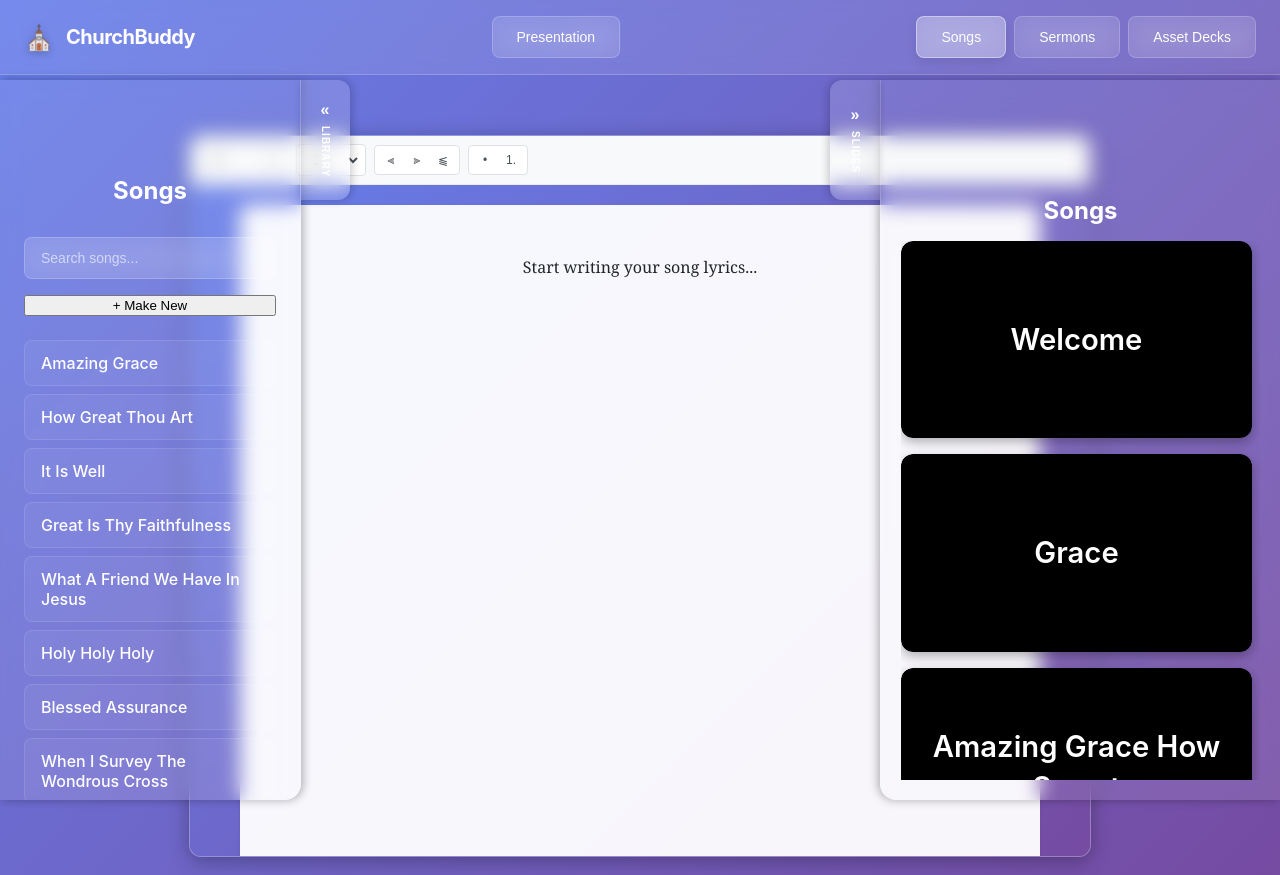
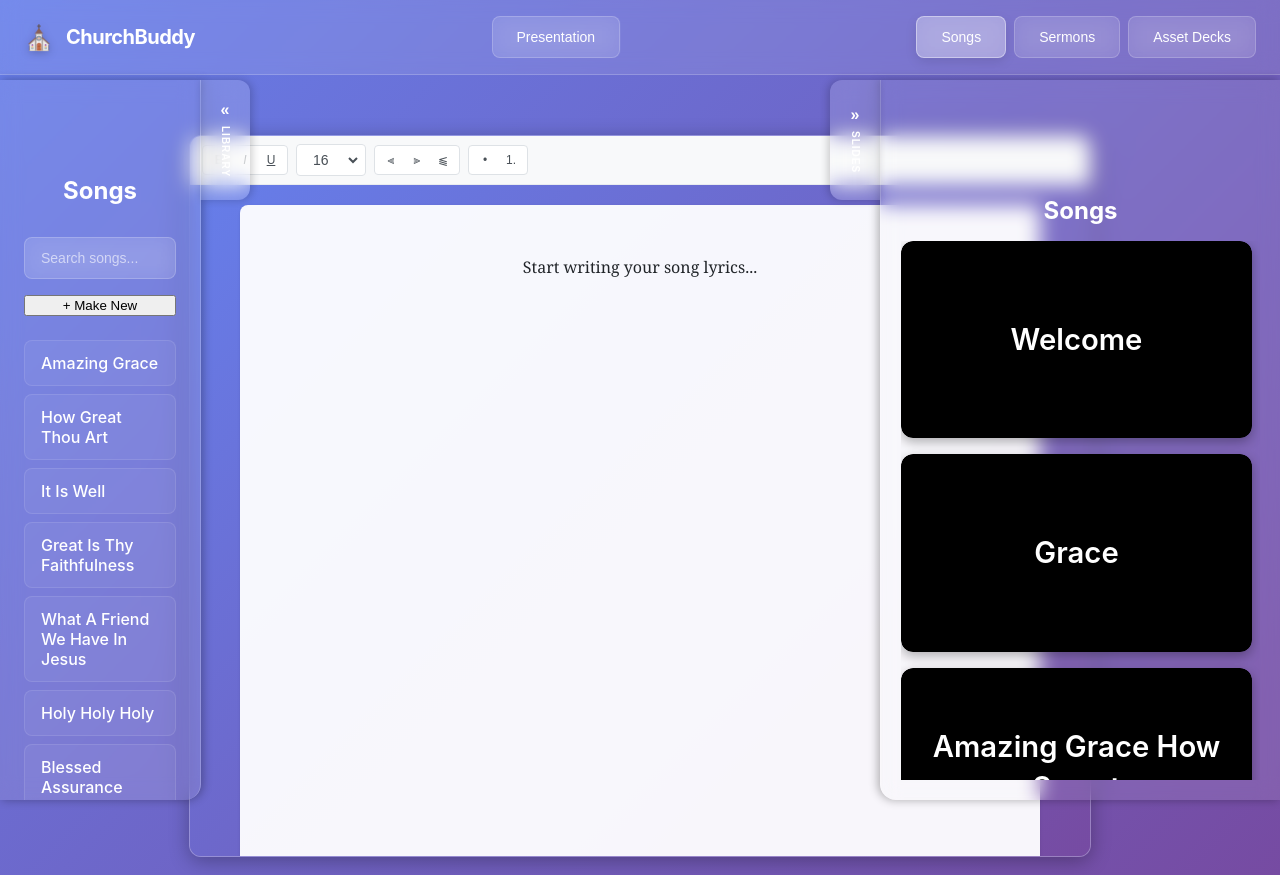
Before and after one commit to c0x65o/Hitcentz-ChurchBuddy, a React (Create React App) app in the folder churchbuddy-frontend/: page / in a window 1280 px wide. Built offline with nearby package versions, Linux system fonts and the light colour scheme.

Commit message:
Adjusted Sidebar width and toggle button position

```diff
--- a/churchbuddy-frontend/src/components/Sidebar/Sidebar.module.css
+++ b/churchbuddy-frontend/src/components/Sidebar/Sidebar.module.css
@@ -5,7 +5,7 @@
   border-radius: 0 16px 16px 0;
   border-top-right-radius: 0;
   height: calc(100vh - 80px);
-  width: 300px;
+  width: 200px;
   display: flex;
   flex-direction: column;
   position: fixed;
@@ -18,13 +18,13 @@
 }
 
 .collapsed {
-  transform: translateX(-300px);
+  transform: translateX(-200px);
 }
 
 .toggle {
   position: fixed;
   top: 80px;
-  left: 300px;
+  left: 200px;
   width: 50px;
   height: 120px;
   border: none;
```
